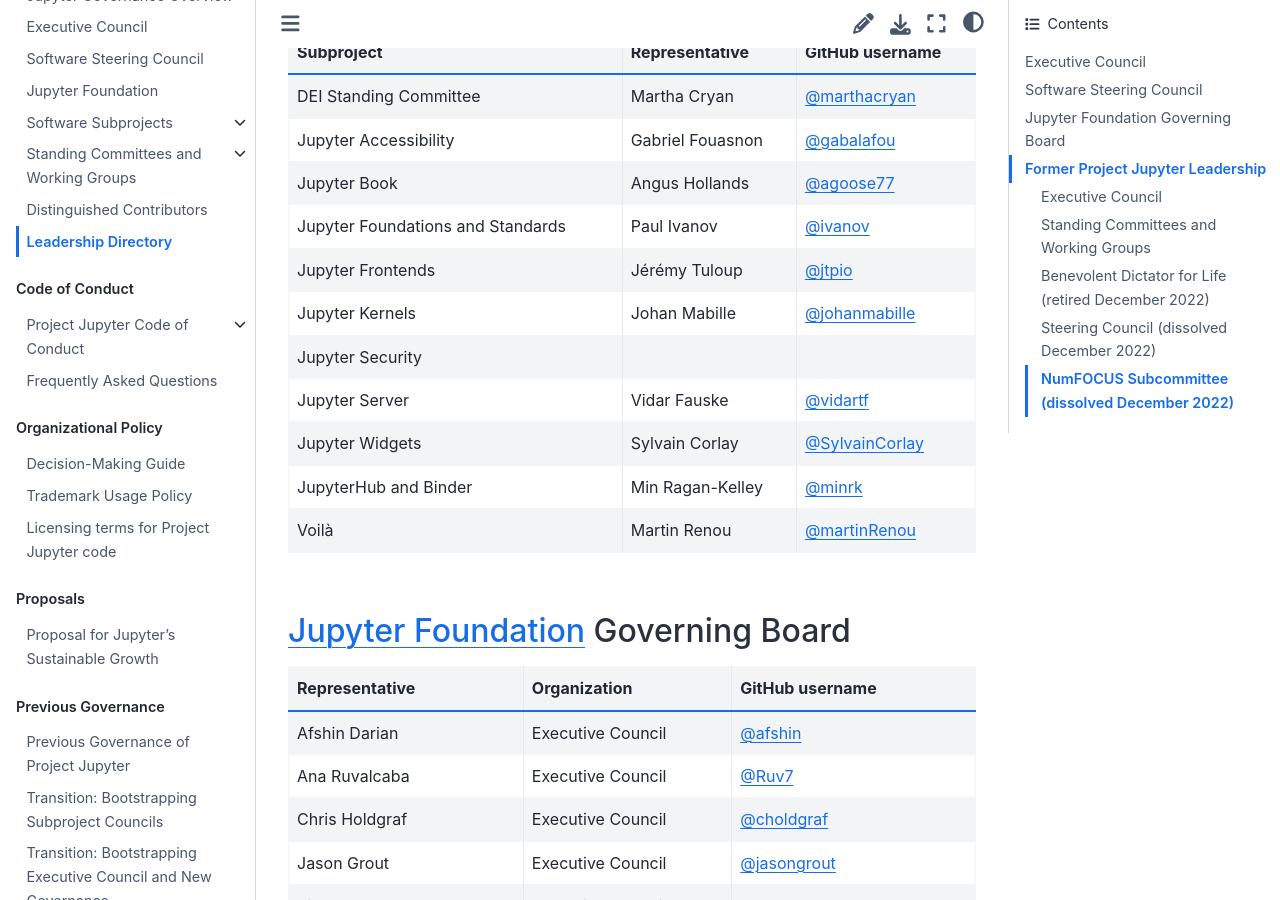
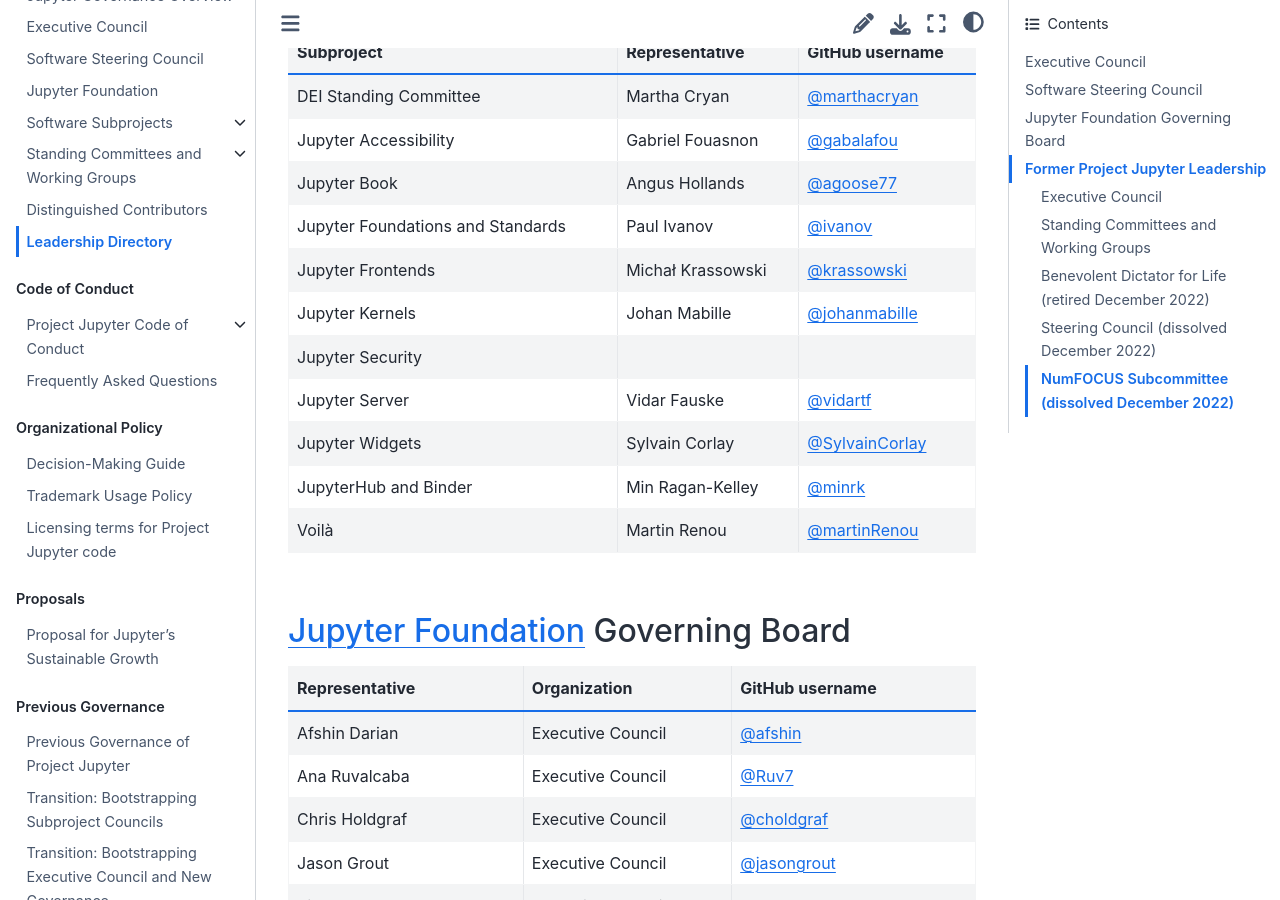
Before and after one commit to jupyter/governance, a Jupyter Book: the page built from people.md, in a window 1280 px wide and 900 px high, scrolled down 576 px. Built offline with Jupyter Book 1.0.4 settings and Sphinx 7.4.7 and the Sphinx Book theme 1.1.4, drawn with Linux system fonts in a browser that asks for light colours; pages that are not in the unit, such as notebooks, are missing from menus.

Commit message:
Merge pull request #273 from jtpio/frontends-ssc-rep
Update SSC Representative for Jupyter Frontends

```diff
--- a/people.md
+++ b/people.md
@@ -20,7 +20,7 @@
 | Jupyter Accessibility | Gabriel Fouasnon | [@gabalafou](https://github.com/gabalafou) |
 | Jupyter Book | Angus Hollands | [@agoose77](https://github.com/agoose77) |
 | Jupyter Foundations and Standards | Paul Ivanov | [@ivanov](https://github.com/ivanov) |
-| Jupyter Frontends | Jérémy Tuloup | [@jtpio](https://github.com/jtpio) |
+| Jupyter Frontends | Michał Krassowski | [@krassowski](https://github.com/krassowski) |
 | Jupyter Kernels | Johan Mabille | [@johanmabille](https://github.com/johanmabille) |
 | Jupyter Security |  |  |
 | Jupyter Server | Vidar Fauske | [@vidartf](https://github.com/vidartf) |
```
